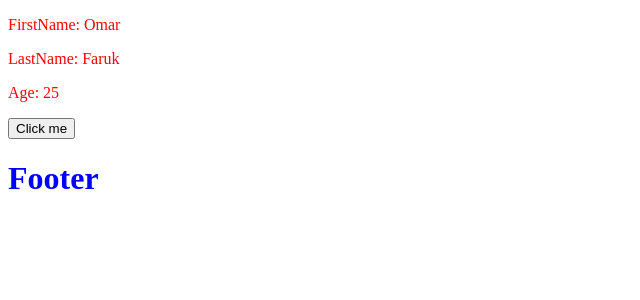
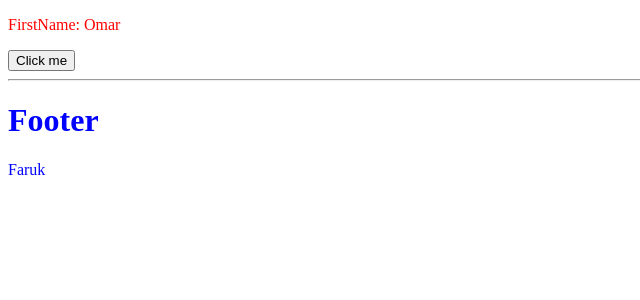
Before and after one commit to Farukcoder/vue-main-project-rafiamin, a Vue app: page / in a window 1280 px wide. Shown: the top 300 px of the page, without its empty margins (0-640 px from the left). Built offline with nearby package versions, Linux system fonts and the light colour scheme.

Commit message:
child component to child component data read write

```diff
--- a/src/App.vue
+++ b/src/App.vue
@@ -2,11 +2,10 @@
   <div>
     <AppHeader
       :firstName="fName"
-      :lastName="lName"
-      :age = "age"
-      @updateName = "fName = $event"
     />
-    <AppFooter />
+    <AppFooter
+    :lastName="lName"
+    />
   </div>
 </template>
 
--- a/src/Components/Header_footer/AppFooter.vue
+++ b/src/Components/Header_footer/AppFooter.vue
@@ -1,8 +1,24 @@
 <template>
   <div>
     <h1>Footer</h1>
+    <p>{{lastName}}</p>
   </div>
 </template>
+
+<script>
+  import {bus} from "../../main"
+  export default {
+    props:{
+      lastName:String,
+    },
+    created(){
+      bus.$on('updateName', (data) => {
+        // eslint-disable-next-line vue/no-mutating-props
+        this.lastName = data
+      })
+    }
+  }
+</script>
 <style scoped>
   div{
     color: blue;
--- a/src/Components/Header_footer/AppHeader.vue
+++ b/src/Components/Header_footer/AppHeader.vue
@@ -1,22 +1,21 @@
 <template>
   <div>
     <p>FirstName: {{firstName}}</p>
-    <p>LastName: {{lastName}}</p>
-    <p>Age: {{age}}</p>
     <button @click="updateName">Click me</button>
+    <hr>
   </div>
 </template>
 
 <script>
+import {bus} from "../../main"
 export default {
   props: {
     firstName: String,
-    lastName: String,
-    age: Number
   },
   methods:{
     updateName(){
-      this.$emit('updateName',"Nasir")
+      // eslint-disable-next-line vue/no-mutating-props
+      bus.$emit('updateName',this.firstName = "jack")
     }
   }
 }
--- a/src/main.js
+++ b/src/main.js
@@ -3,6 +3,10 @@ import App from './App.vue'
 
 Vue.config.productionTip = false
 
+export const bus = new Vue({
+
+})
+
 new Vue({
   render: h => h(App),
 }).$mount('#app')
```
